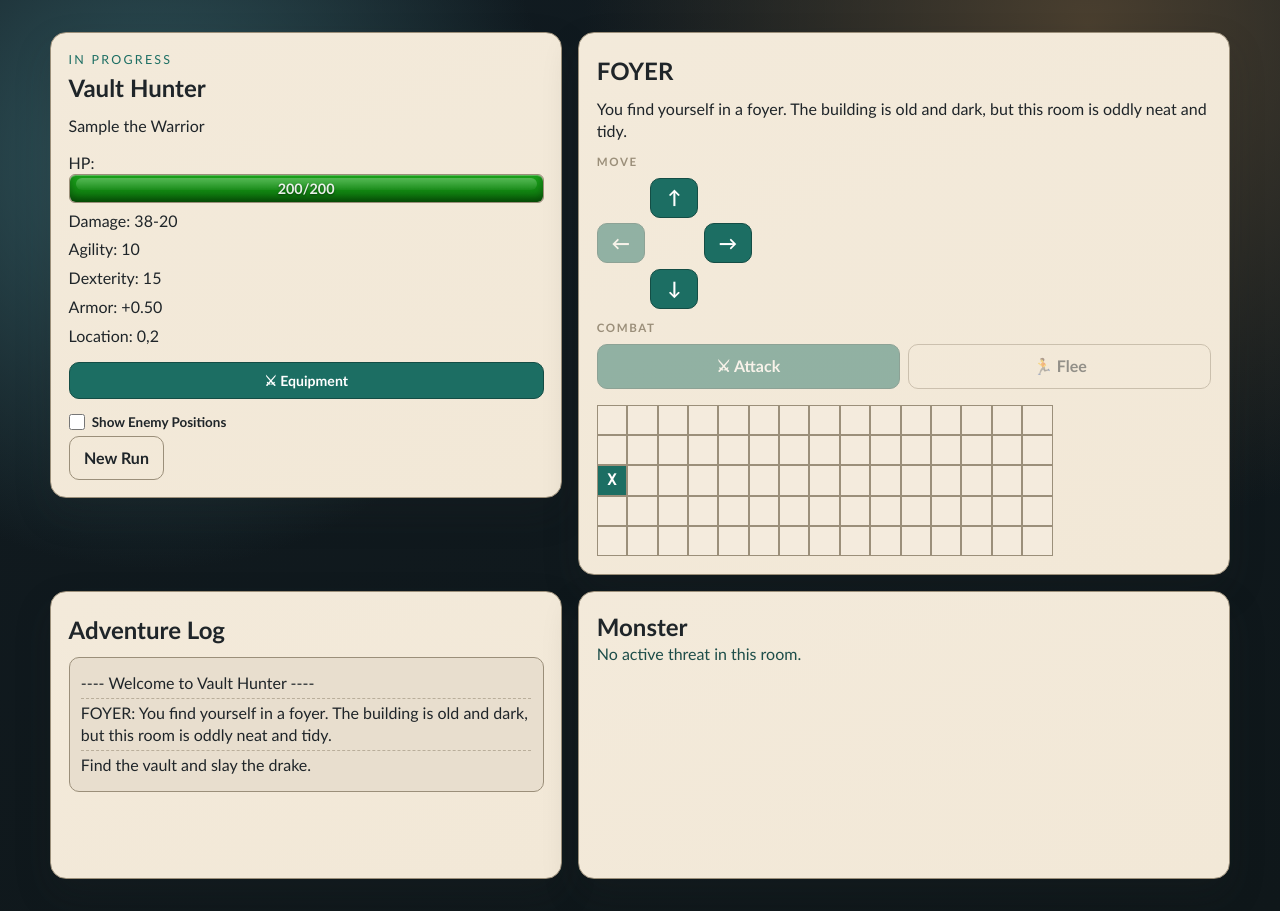
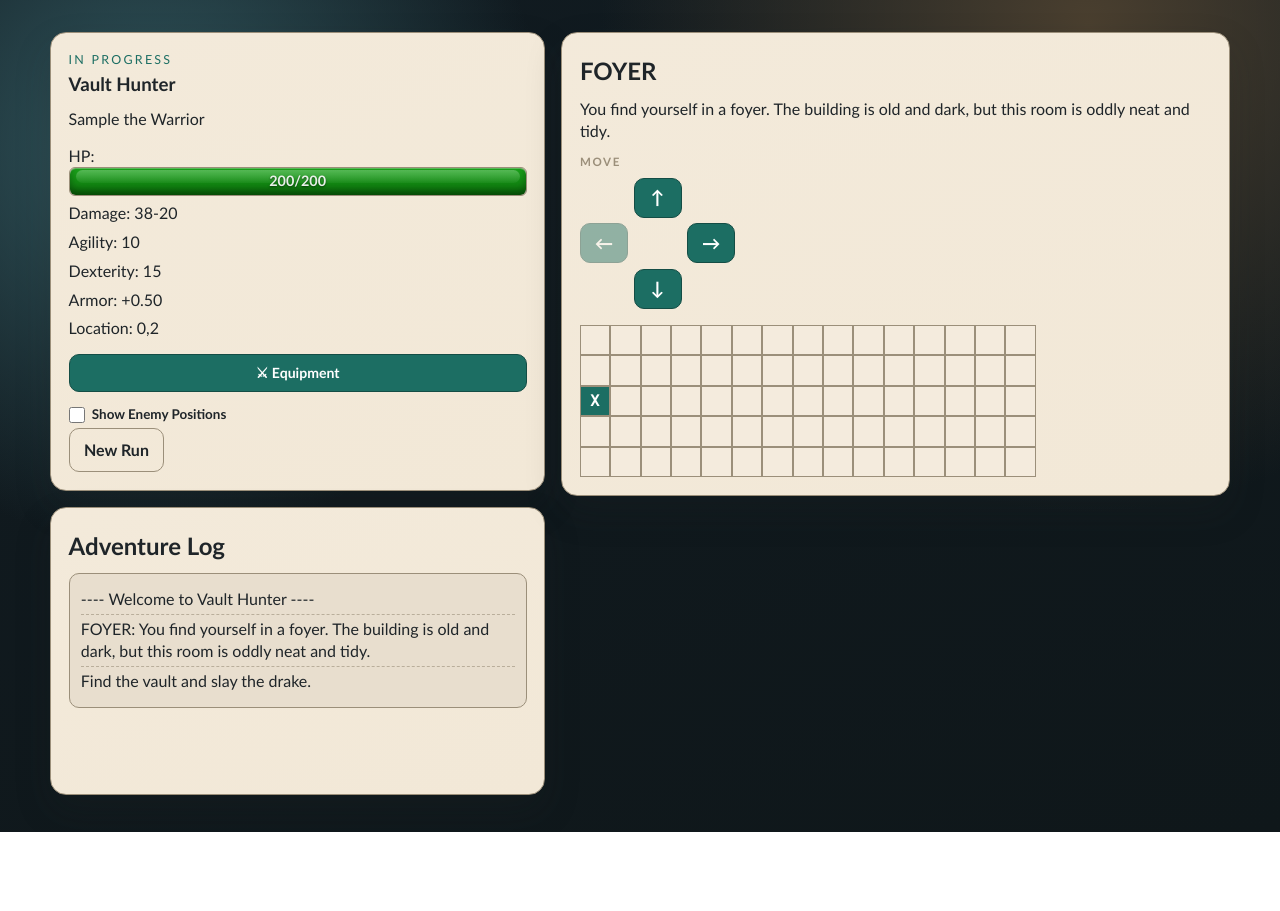
Before and after one commit to BoogleSmith/vault-hunter, a React (Vite) app: page / in a window 1280 px wide. Both pictures are taken after typing "Sample" into the empty fields and a click on the button "Enter the Castle". After the commit the page ends 832 px from the top, so only its background shows below. Built offline with nearby package versions, Linux system fonts and the light colour scheme.

Commit message:
feat(ui): adjusting layout for better clarity

```diff
--- a/src/App.css
+++ b/src/App.css
@@ -7,7 +7,25 @@
 }
 
 .shell.in-game {
-  grid-template-columns: 1.1fr 1.4fr;
+  grid-template-columns: minmax(20rem, 1fr) minmax(28rem, 1.35fr);
+  align-items: start;
+}
+
+.hud-column {
+  display: flex;
+  flex-direction: column;
+  gap: 1rem;
+  align-self: start;
+}
+
+.hud-column .status,
+.hud-column .log {
+  align-self: stretch;
+  width: 100%;
+}
+
+.room-column {
+  align-self: start;
 }
 
 .panel {
--- a/src/features/gameplay/GameplayPage.tsx
+++ b/src/features/gameplay/GameplayPage.tsx
@@ -3,7 +3,6 @@ import type { DirectionKey } from "../../game/data";
 import type { Game, ItemSlot, Room } from "../../game/engine";
 import { EquipmentModal } from "./components/EquipmentModal";
 import { AdventureLogPanel } from "./components/AdventureLogPanel";
-import { MonsterPanel } from "./components/MonsterPanel";
 import { RoomPanel } from "./components/RoomPanel";
 import { StatusPanel } from "./components/StatusPanel";
 
@@ -42,6 +41,7 @@ export function GameplayPage({
 
   return (
     <main className="shell in-game">
+      <section className="hud-column">
         <StatusPanel
           game={game}
           onReset={onReset}
@@ -49,6 +49,8 @@ export function GameplayPage({
           showEnemyDebug={showEnemyDebug}
           onToggleEnemyDebug={onToggleEnemyDebug}
         />
+        <AdventureLogPanel log={game.log} />
+      </section>
       {showEquipModal && (
         <EquipmentModal
           game={game}
@@ -60,6 +62,7 @@ export function GameplayPage({
           }}
         />
       )}
+      <section className="room-column">
         <RoomPanel
           game={game}
           currentRoom={currentRoom}
@@ -70,8 +73,7 @@ export function GameplayPage({
           onFlee={onFlee}
           showEnemyDebug={showEnemyDebug}
         />
-      <AdventureLogPanel log={game.log} />
-      <MonsterPanel enemy={currentRoom.enemy} />
+      </section>
     </main>
   );
 }
--- /dev/null
+++ b/src/features/gameplay/components/EncounterPanel.tsx
@@ -0,0 +1,40 @@
+import type { Enemy } from "../../../game/types";
+import { HealthBar } from "../../shared/components/HealthBar";
+
+interface EncounterPanelProps {
+  enemy: Enemy;
+  onAttack: () => void;
+  onFlee: () => void;
+  isPlaying: boolean;
+}
+
+export function EncounterPanel({
+  enemy,
+  onAttack,
+  onFlee,
+  isPlaying,
+}: EncounterPanelProps) {
+  return (
+    <div className="monster">
+      <h2>Monster</h2>
+      <div className="encounter">
+        <h3>{enemy.name}</h3>
+        <p>{enemy.description}</p>
+        <div>
+          <span>Enemy HP:</span>
+          <HealthBar current={enemy.health} max={enemy.healthMax} />
+        </div>
+      </div>
+
+      <p className="actions-label">Combat</p>
+      <div className="combat-actions">
+        <button onClick={onAttack} disabled={!isPlaying}>
+          ⚔ Attack
+        </button>
+        <button className="ghost" onClick={onFlee} disabled={!isPlaying}>
+          🏃 Flee
+        </button>
+      </div>
+    </div>
+  );
+}
--- a/src/features/gameplay/components/MonsterPanel.tsx
+++ /dev/null
@@ -1,26 +0,0 @@
-import type { Enemy } from "../../../game/types";
-import { HealthBar } from "../../shared/components/HealthBar";
-
-interface MonsterPanelProps {
-  enemy: Enemy;
-}
-
-export function MonsterPanel({ enemy }: MonsterPanelProps) {
-  return (
-    <section className="panel monster">
-      <h2>Monster</h2>
-      {enemy.alive ? (
-        <div className="encounter">
-          <h3>{enemy.name}</h3>
-          <p>{enemy.description}</p>
-          <div>
-            <span>Enemy HP:</span>
-            <HealthBar current={enemy.health} max={enemy.healthMax} />
-          </div>
-        </div>
-      ) : (
-        <p className="cleared">No active threat in this room.</p>
-      )}
-    </section>
-  );
-}
--- a/src/features/gameplay/components/RoomPanel.tsx
+++ b/src/features/gameplay/components/RoomPanel.tsx
@@ -1,4 +1,5 @@
 import { type DirectionKey } from "../../../game/data";
+import { EncounterPanel } from "./EncounterPanel";
 
 const DPAD: { key: DirectionKey; label: string; col: number; row: number }[] = [
   { key: "UP", label: "↑", col: 2, row: 1 },
@@ -30,12 +31,23 @@ export function RoomPanel({
   showEnemyDebug,
 }: RoomPanelProps) {
   const roomMeta = getRoomMeta(currentRoom);
+  const isPlaying = game.status === "playing";
 
   return (
     <section className="panel room">
       <h2>{roomMeta.key}</h2>
       <p>{roomMeta.description}</p>
 
+      {inEncounter && currentRoom.enemy.alive && (
+        <EncounterPanel
+          enemy={currentRoom.enemy}
+          onAttack={onAttack}
+          onFlee={onFlee}
+          isPlaying={isPlaying}
+        />
+      )}
+
+      {!inEncounter && (
         <div className="actions">
           <p className="actions-label">Move</p>
           <div className="dpad">
@@ -44,35 +56,16 @@ export function RoomPanel({
                 key={key}
                 style={{ gridColumn: col, gridRow: row }}
                 onClick={() => onMove(key)}
-              disabled={
-                !availableDirections[key] ||
-                inEncounter ||
-                game.status !== "playing"
-              }
+                disabled={!availableDirections[key] || !isPlaying}
               >
                 {label}
               </button>
             ))}
           </div>
+        </div>
+      )}
 
-        <p className="actions-label">Combat</p>
-        <div className="combat-actions">
-          <button
-            onClick={onAttack}
-            disabled={!inEncounter || game.status !== "playing"}
-          >
-            ⚔ Attack
-          </button>
-          <button
-            className="ghost"
-            onClick={onFlee}
-            disabled={!inEncounter || game.status !== "playing"}
-          >
-            🏃 Flee
-          </button>
-        </div>
-      </div>
-
+      {!inEncounter && (
         <div className="map">
           {game.map.map((row, y) => (
             <div className="map-row" key={y}>
@@ -97,6 +90,7 @@ export function RoomPanel({
             </div>
           ))}
         </div>
+      )}
     </section>
   );
 }
```
Lines whose indentation alone changed are shown as unchanged.
